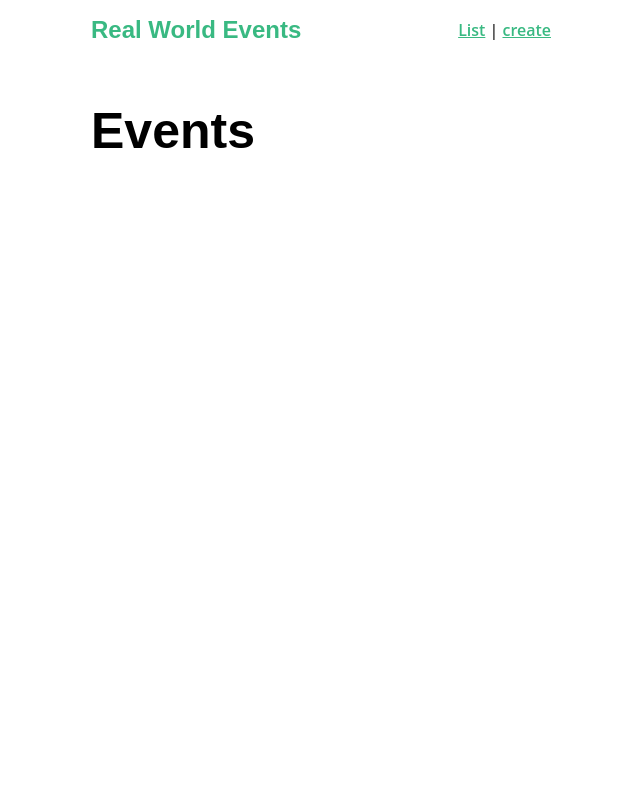
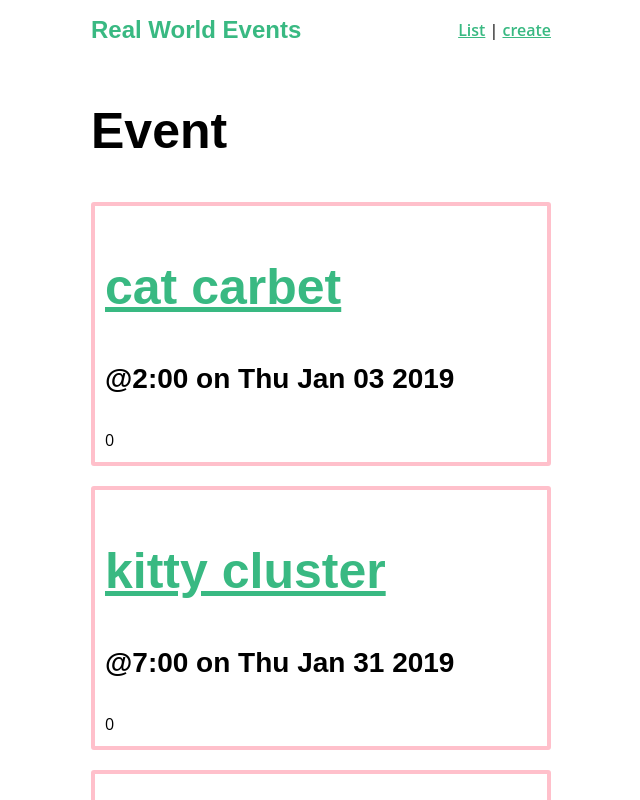
Before and after one commit to Ali-Rooholamini/Learn-Nuxtjs, a Nuxt app in the folder nuxt-introduction/: page / in a window 1280 px wide. Shown: the top 800 px of the page, without its empty margins (319-959 px from the left). Built offline with nearby package versions, Linux system fonts and the light colour scheme; data requests are answered from the project's data file.

Commit message:
Vuex in nuxt - store api data and dispatch them

```diff
--- a/nuxt-introduction/pages/event/_id.vue
+++ b/nuxt-introduction/pages/event/_id.vue
@@ -3,17 +3,23 @@
 </template>
 
 <script>
-    import EventService from '../../services/EventService';
+    import { mapState } from 'vuex'
+
     export default {
-        async asyncData({ error , params }){
+        async fetch({ error , params , store }){
             try {
-                const { data } = await EventService.getEvent(params.id);
-                return {
-                    event : data
-                }
+                await store.dispatch("events/fetchEvent" , params.id)
             } catch(err) {
                 error({ statusCode: 503 , message: `we cant fetch user#${params.id} Data` })
             }
-        }
+        },
+
+        // mapState check before Fetch Hook and in first Try its Return Empty Array!!
+        computed : mapState({
+            event : state => state.events.event
+        })
+
     }
+
+
 </script>
--- a/nuxt-introduction/pages/index.vue
+++ b/nuxt-introduction/pages/index.vue
@@ -1,32 +1,32 @@
 <template>
   <div>
-    <h1> Events </h1>
+    <h1> Event </h1>
     <EventCard v-for="(event , index) in events" :key="index" :event="event" :data-index="index"/>
   </div>
 </template>
 
 <script>
+  import { mapState } from 'vuex'
   import EventCard from '../components/EventCard.vue'
-  import EventService from '../services/EventService'
+
   export default {
-    async asyncData({ error }){
+    components : {
+      EventCard
+    },
+
+    async fetch({ store , error }){
       try {
-        const { data } = await EventService.getEvents();
-        return{
-          events : data
-        }
+            await store.dispatch('events/fetchEvents');
       } catch(err) {
         error({statusCode: 503 , message: "we cant fetch request to api. please try again later" })
       }
+    },
 
-      // session 6 - send request to api promise base with then
-      // return $axios.get("http://localhost:3000/events")
-      //   .then(res => { return { events : res.data } })
-      //   .catch(err => { error({ statusCode : 503 , message : "we cant fetch request to api. please try again later" }) });
-    },
-    components : {
-      EventCard
+    // mapState check before Fetch Hook and in first Try its Return Empty Array!!
+    computed : mapState({
+      events : state => state.events.events
+    })
+
     }
-  }
 
 </script>
--- /dev/null
+++ b/nuxt-introduction/store/events.js
@@ -0,0 +1,28 @@
+import EventService from "~/services/EventService";
+
+export const state = () => ({
+    events : [],
+    event : {}
+})
+
+export const mutations = {
+    SET_EVENTS(state , data){
+        state.events = data
+    },
+    SET_EVENT(state , data){
+        state.event = data
+    }
+}
+
+export const actions = {
+    fetchEvents({ commit }) {
+        EventService.getEvents().then(response => {
+            commit("SET_EVENTS" , response.data)
+        })
+    },
+    fetchEvent({ commit } , id) {
+        EventService.getEvent(id).then(response => {
+            commit("SET_EVENT" , response.data)
+        })
+    }
+}
```
